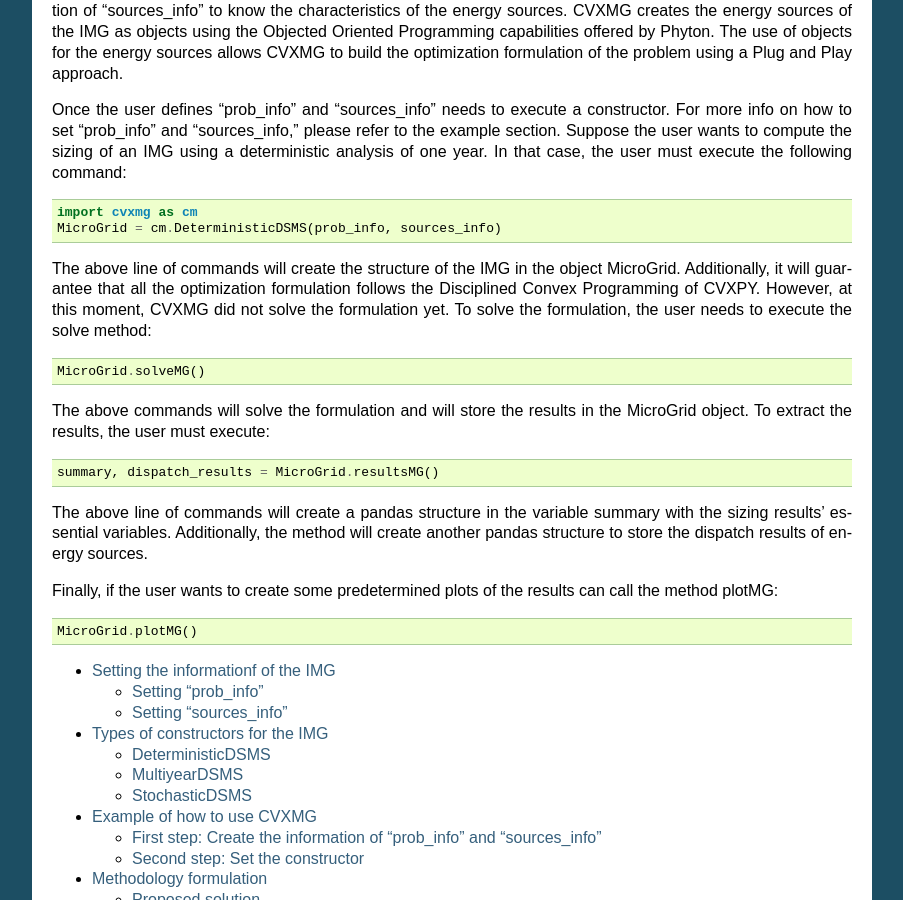
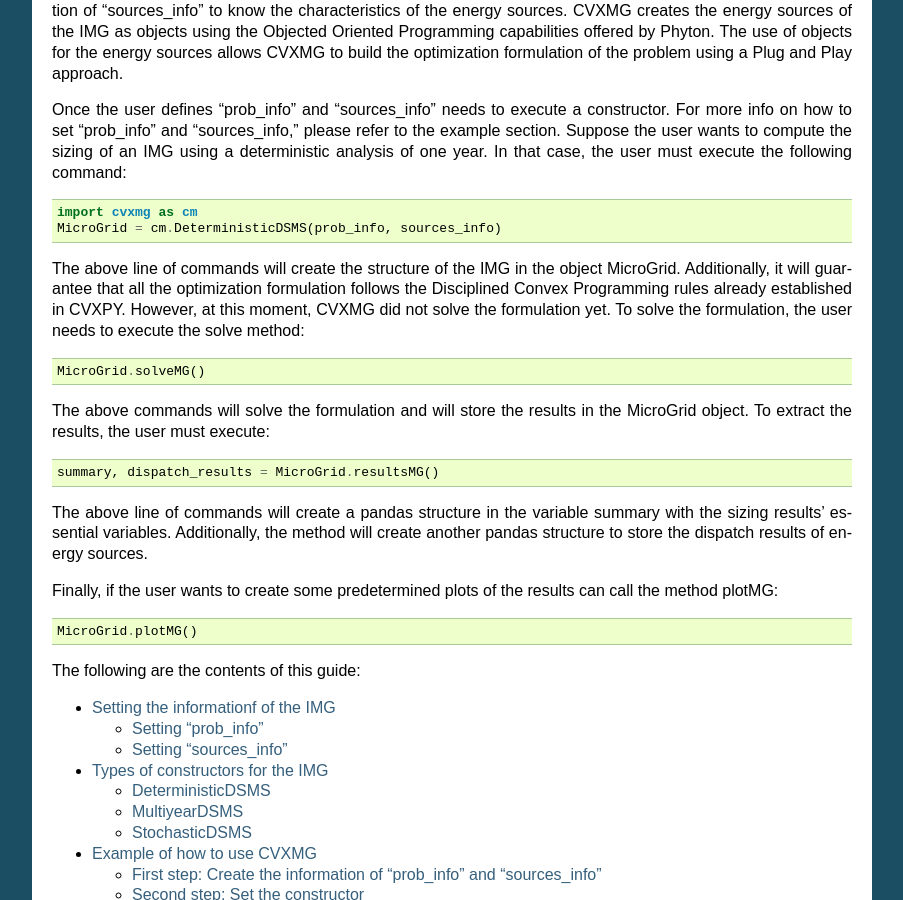
Before and after one commit to juancaoviedo/cvxmg, a Sphinx documentation site: the page built from docs/index.rst, in a window 1280 px wide and 900 px high, scrolled down 890 px. Shown: the whole window, without its empty margins (198-1101 px from the left). Built offline with Sphinx 7.4.7, drawn with Linux system fonts in a browser that asks for light colours.

Commit message:
Update index.rst

```diff
--- a/docs/index.rst
+++ b/docs/index.rst
@@ -51,7 +51,7 @@ Suppose the user wants to compute the sizing of an IMG using a deterministic ana
    import cvxmg as cm
    MicroGrid = cm.DeterministicDSMS(prob_info, sources_info)
 
-The above line of commands will create the structure of the IMG in the object MicroGrid. Additionally, it will guarantee that all the optimization formulation follows the Disciplined Convex Programming of CVXPY.
+The above line of commands will create the structure of the IMG in the object MicroGrid. Additionally, it will guarantee that all the optimization formulation follows the Disciplined Convex Programming rules already established in CVXPY.
 However, at this moment, CVXMG did not solve the formulation yet. To solve the formulation, the user needs to execute the solve method:
 
 ::
@@ -73,6 +73,7 @@ Finally, if the user wants to create some predetermined plots of the results can
    MicroGrid.plotMG()
 
 
+The following are the contents of this guide:
 
 .. toctree::
    :maxdepth: 2
```
